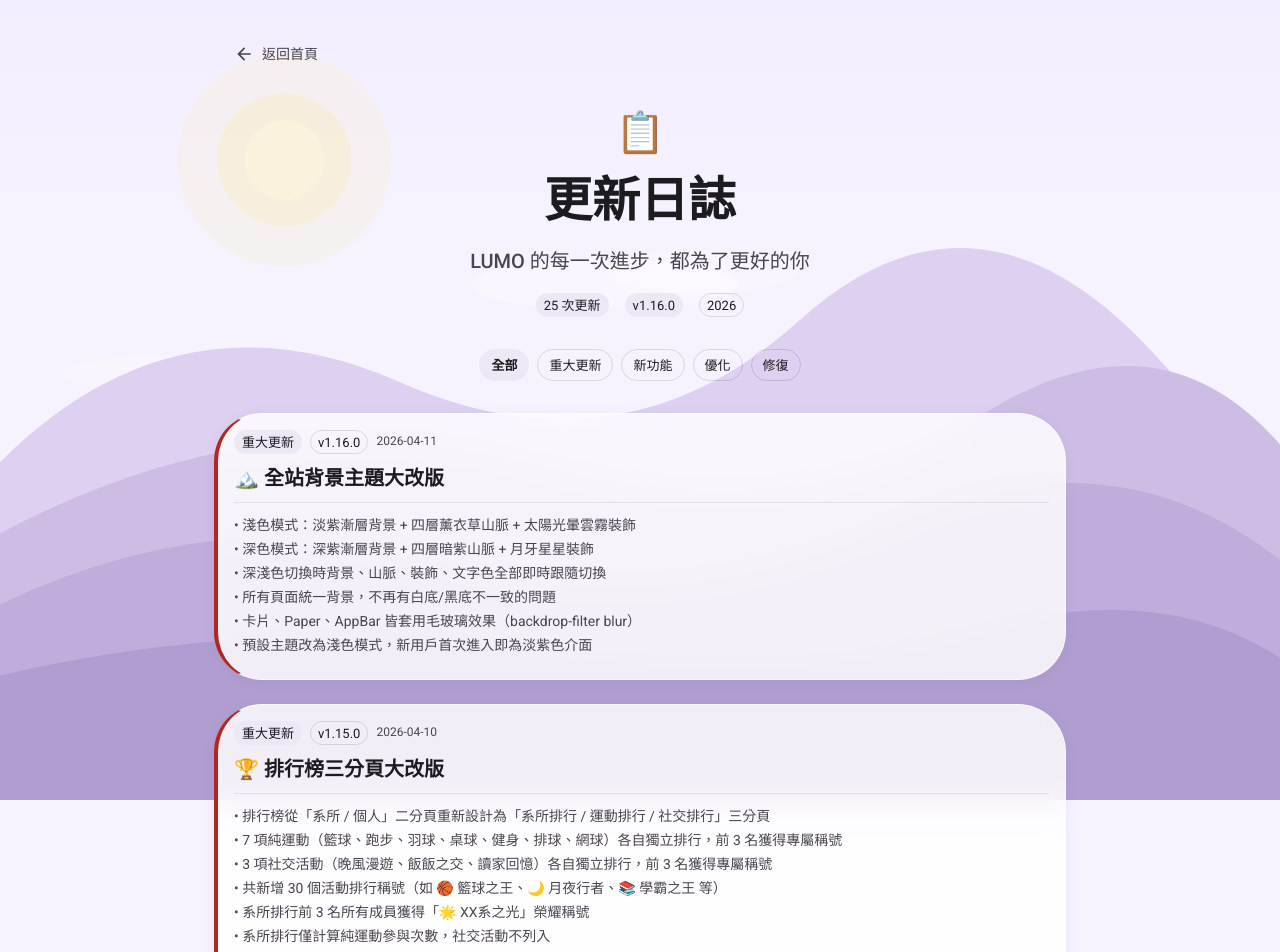
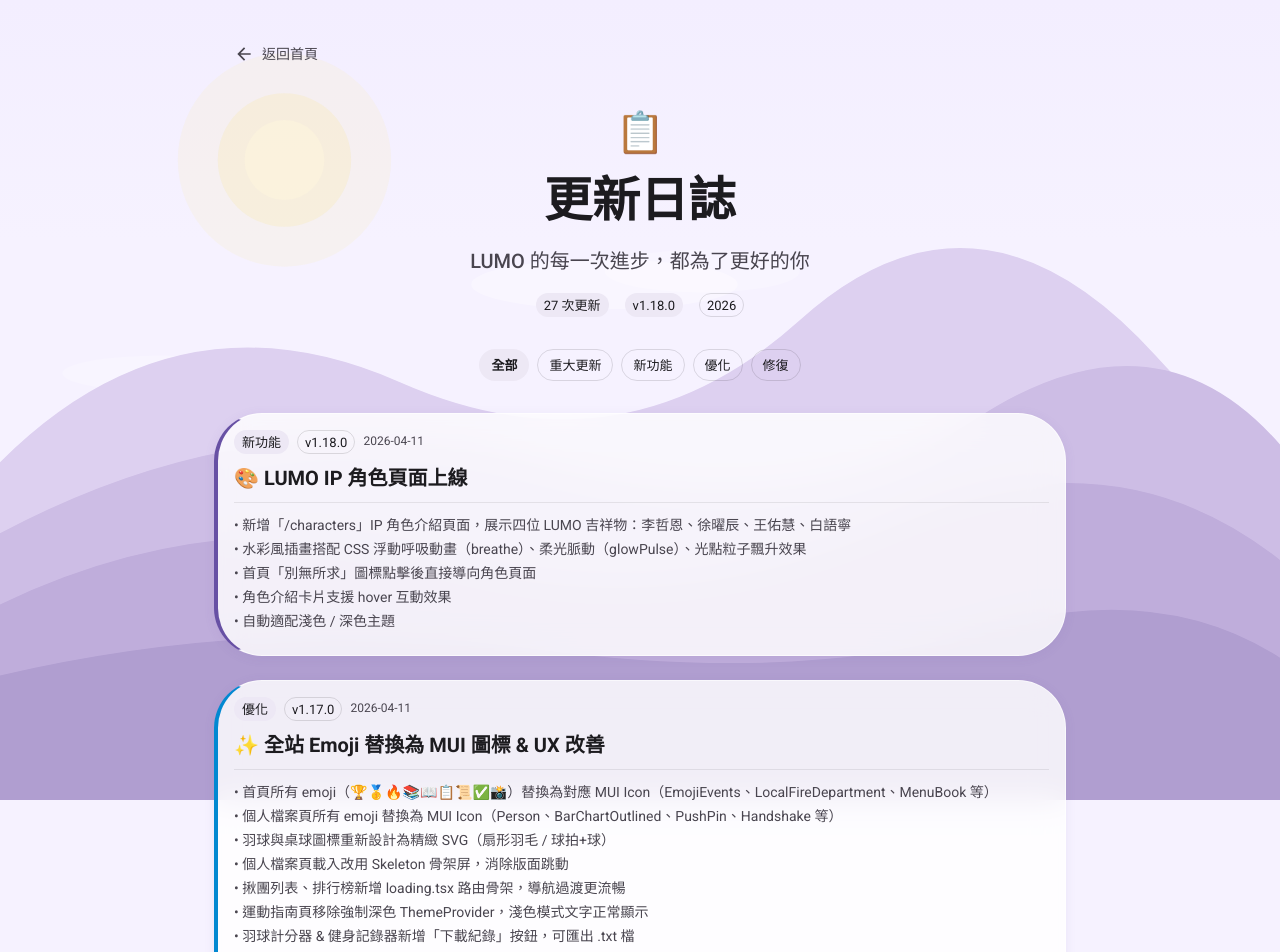
Before and after one commit to DONGHANK-001/lumo-ncnu, a Next.js app in the folder frontend/: page /updates in a window 1280 px wide. Shown: the top 952 px of the page. Built offline with nearby package versions, Linux system fonts and the light colour scheme; no server answers.

Commit message:
docs: add v1.17.0 & v1.18.0 to update log (emoji→icon, IP characters page)

```diff
--- a/frontend/src/app/updates/page.tsx
+++ b/frontend/src/app/updates/page.tsx
@@ -27,6 +27,36 @@ interface UpdateEntry {
 }
 
 const UPDATES: UpdateEntry[] = [
+    {
+        version: 'v1.18.0',
+        date: '2026-04-11',
+        category: '新功能',
+        title: '🎨 LUMO IP 角色頁面上線',
+        details: [
+            '新增「/characters」IP 角色介紹頁面，展示四位 LUMO 吉祥物：李哲恩、徐曜辰、王佑慧、白語寧',
+            '水彩風插畫搭配 CSS 浮動呼吸動畫（breathe）、柔光脈動（glowPulse）、光點粒子飄升效果',
+            '首頁「別無所求」圖標點擊後直接導向角色頁面',
+            '角色介紹卡片支援 hover 互動效果',
+            '自動適配淺色 / 深色主題',
+        ],
+    },
+    {
+        version: 'v1.17.0',
+        date: '2026-04-11',
+        category: '優化',
+        title: '✨ 全站 Emoji 替換為 MUI 圖標 & UX 改善',
+        details: [
+            '首頁所有 emoji（🏆🥇🔥📚📖📋📜✅📸）替換為對應 MUI Icon（EmojiEvents、LocalFireDepartment、MenuBook 等）',
+            '個人檔案頁所有 emoji 替換為 MUI Icon（Person、BarChartOutlined、PushPin、Handshake 等）',
+            '羽球與桌球圖標重新設計為精緻 SVG（扇形羽毛 / 球拍+球）',
+            '個人檔案頁載入改用 Skeleton 骨架屏，消除版面跳動',
+            '揪團列表、排行榜新增 loading.tsx 路由骨架，導航過渡更流暢',
+            '運動指南頁移除強制深色 ThemeProvider，淺色模式文字正常顯示',
+            '羽球計分器 & 健身記錄器新增「下載紀錄」按鈕，可匯出 .txt 檔',
+            '首頁「上月最強熱血系所」Banner 加強漸層、火焰圖標與微光動畫',
+            '首頁新增「別無所求」（SelfImprovement）圖標入口',
+        ],
+    },
     {
         version: 'v1.16.0',
         date: '2026-04-11',
```
